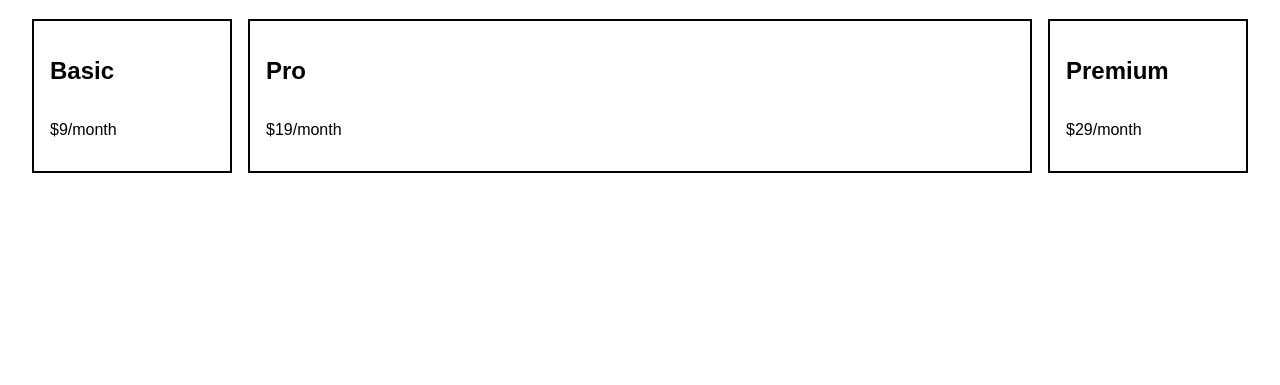
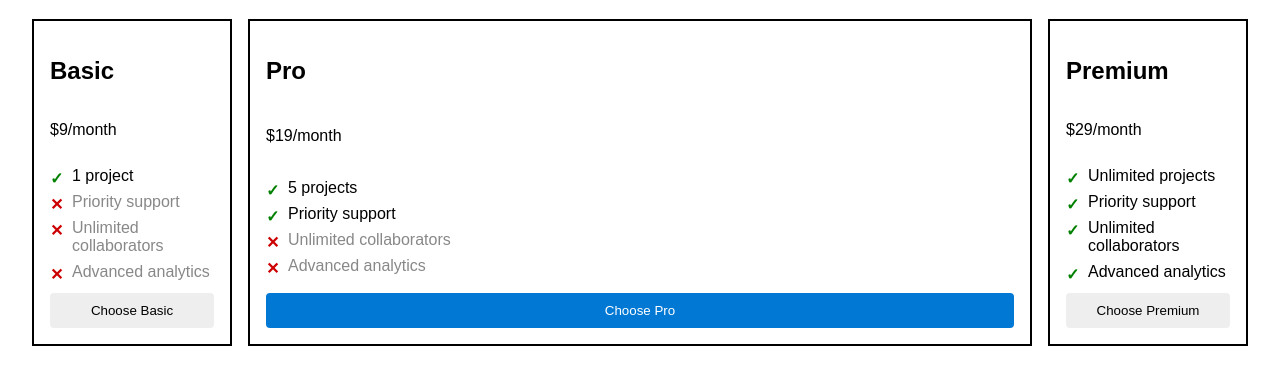
Before and after one commit to doqa-io/pricing-plan-design, a plain HTML site: page index.html in a window 1280 px wide. Shown: the part 93-478 px from the top of the page. Drawn offline with Linux system fonts and the light colour scheme.

Commit message:
Enhance pricing plans layout with accessibility features and improved styling

```diff
--- a/index.html
+++ b/index.html
@@ -8,22 +8,46 @@
     <link rel="stylesheet" href="styles.css" />
   </head>
   <body>
-    <h1>Pricing Plans</h1>
+    <h1 id="pricing-heading">Pricing Plans</h1>
 
-    <div class="pricing-container">
-      <div class="pricing-card basic-plan">
-        <h2>Basic</h2>
-        <p>$9/month</p>
+    <div class="pricing-container" role="list" aria-labelledby="pricing-heading">
+      <div class="pricing-card basic-plan" role="listitem" aria-labelledby="basic-title">
+        <h2 id="basic-title">Basic</h2>
+        <p aria-hidden="true">$9/month</p>
+        <p class="sr-only">$9 per month</p>
+        <ul class="features">
+          <li class="feature available">1 project</li>
+          <li class="feature unavailable">Priority support</li>
+          <li class="feature unavailable">Unlimited collaborators</li>
+          <li class="feature unavailable">Advanced analytics</li>
+        </ul>
+        <button type="button" class="action-btn" aria-label="Choose Basic plan">Choose Basic</button>
       </div>
 
-      <div class="pricing-card pro-plan">
-        <h2>Pro</h2>
-        <p>$19/month</p>
+      <div class="pricing-card pro-plan" role="listitem" aria-labelledby="pro-title">
+        <h2 id="pro-title">Pro</h2>
+        <p aria-hidden="true">$19/month</p>
+        <p class="sr-only">$19 per month</p>
+        <ul class="features">
+          <li class="feature available">5 projects</li>
+          <li class="feature available">Priority support</li>
+          <li class="feature unavailable">Unlimited collaborators</li>
+          <li class="feature unavailable">Advanced analytics</li>
+        </ul>
+        <button type="button" class="action-btn primary" aria-label="Choose Pro plan">Choose Pro</button>
       </div>
 
-      <div class="pricing-card premium-plan">
-        <h2>Premium</h2>
-        <p>$29/month</p>
+      <div class="pricing-card premium-plan" role="listitem" aria-labelledby="premium-title">
+        <h2 id="premium-title">Premium</h2>
+        <p aria-hidden="true">$29/month</p>
+        <p class="sr-only">$29 per month</p>
+        <ul class="features">
+          <li class="feature available">Unlimited projects</li>
+          <li class="feature available">Priority support</li>
+          <li class="feature available">Unlimited collaborators</li>
+          <li class="feature available">Advanced analytics</li>
+        </ul>
+        <button type="button" class="action-btn" aria-label="Choose Premium plan">Choose Premium</button>
       </div>
     </div>
   </body>
--- a/styles.css
+++ b/styles.css
@@ -2,6 +2,19 @@
 body {
 	font-family: Arial, sans-serif;
 	padding: 24px;
+}
+
+/* Visually hidden (screen-reader only) */
+.sr-only {
+	position: absolute !important;
+	width: 1px !important;
+	height: 1px !important;
+	padding: 0 !important;
+	margin: -1px !important;
+	overflow: hidden !important;
+	clip: rect(0 0 0 0) !important;
+	white-space: nowrap !important;
+	border: 0 !important;
 }
 
 .pricing-container {
@@ -20,6 +33,38 @@
 	box-sizing: border-box;
 }
 
+.action-btn {
+	margin-top: 12px;
+	padding: 10px 14px;
+	border: none;
+	background: #eee;
+	cursor: pointer;
+	border-radius: 4px;
+}
+
+.action-btn:hover {
+	background: #e0e0e0;
+}
+
+.action-btn.primary {
+	background: #0078d4;
+	color: #fff;
+}
+
+.action-btn.primary:hover {
+	background: #005a9e;
+}
+
+/* Focus styles for keyboard users */
+.action-btn:focus {
+	outline: 3px solid Highlight;
+	outline-offset: 2px;
+}
+
+.pricing-card:focus-within {
+	box-shadow: 0 0 0 3px rgba(0,120,212,0.15);
+}
+
 .basic-plan {
 	order: 1;
 }
@@ -32,3 +77,39 @@
 .premium-plan {
 	order: 3;
 }
+
+/* Feature list styles */
+.features {
+	list-style: none;
+	padding: 0;
+	margin: 12px 0 0 0;
+	display: flex;
+	flex-direction: column;
+	gap: 8px;
+}
+
+.feature {
+	padding-left: 22px;
+	position: relative;
+}
+
+.feature::before {
+	position: absolute;
+	left: 0;
+	top: 2px;
+	font-weight: 700;
+}
+
+.feature.available::before {
+	content: "✓";
+	color: green;
+}
+
+.feature.unavailable {
+	color: #888;
+}
+
+.feature.unavailable::before {
+	content: "✕";
+	color: #c00;
+}
```
